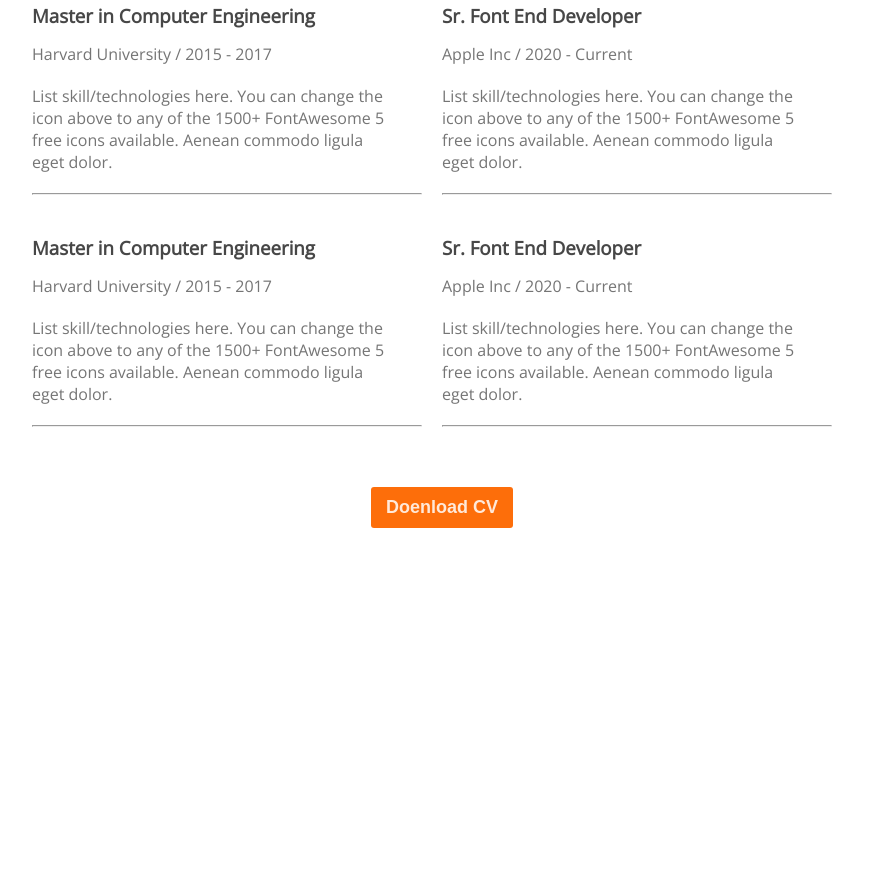
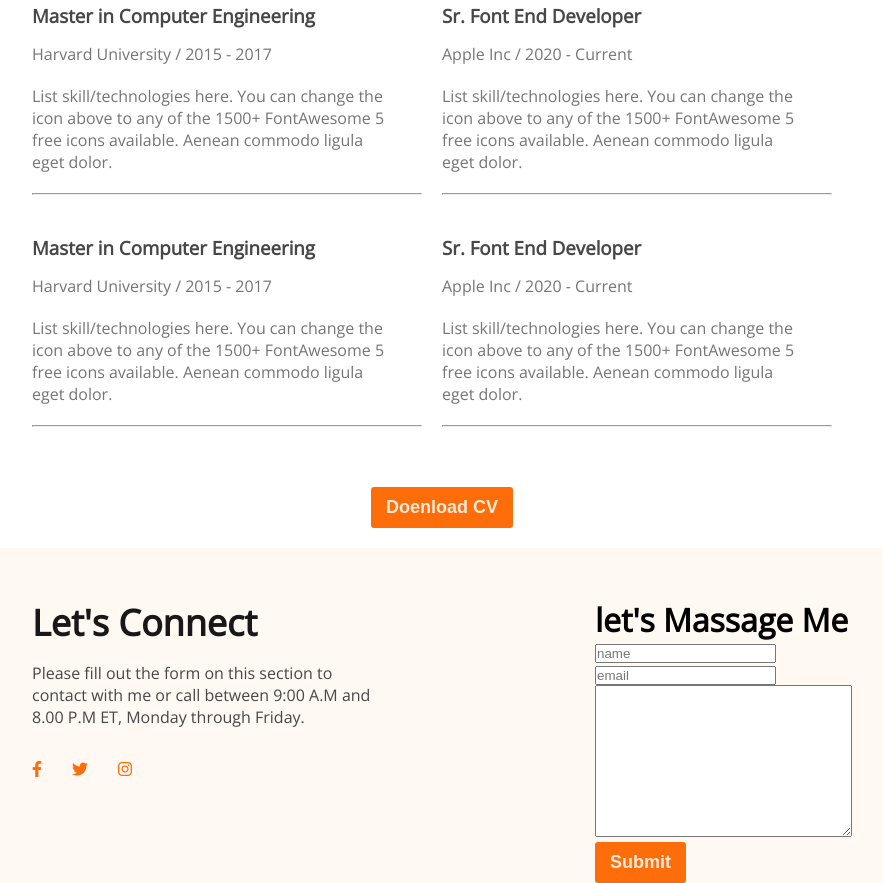
Before and after one commit to atikrahad/project-6, a plain HTML site: page index.html in a window 1280 px wide. Shown: the part 2057-2940 px from the top of the page, without its empty margins (198-1081 px from the left). Before the commit the page ends 2605 px from the top, so only its background shows below. Drawn offline with nearby package versions, Linux system fonts and the light colour scheme.

Commit message:
adding footer

```diff
--- a/css/style.css
+++ b/css/style.css
@@ -167,3 +167,41 @@ h1{
     justify-content: center;
     padding: 20px 0;
 }
+footer{
+
+    background-color: #FFF8F3;
+}
+.footers{
+    display: flex;
+    justify-content: space-between;
+    margin: 0 230px;
+    padding-top: 50px;
+}
+.connect h1{
+    color: #181818;
+    font-size: 36px;
+    font-weight: 700;
+    padding-bottom: 15px;
+
+}
+.connect p{
+    color: #474747;
+    font-size: 16px;
+    font-weight: 400;
+    padding: 0 15px 15px 0;
+    margin-right: 200px;
+}
+.connect ul{
+    display: flex;
+    gap:30px;
+    margin-top: 15px;
+}
+.connect ul li{
+    list-style: none;
+}
+.last-color{
+    color: #FD6E0A;
+}
+.massage-form{
+
+}
--- a/index.html
+++ b/index.html
@@ -11,6 +11,7 @@
       href="https://fonts.googleapis.com/css2?family=Open+Sans:ital,wght@0,400,600,800;1,800&display=swap"
       rel="stylesheet"
     />
+    <link rel="stylesheet" href="https://cdnjs.cloudflare.com/ajax/libs/font-awesome/6.4.0/css/all.min.css" integrity="sha512-iecdLmaskl7CVkqkXNQ/ZH/XLlvWZOJyj7Yy7tcenmpD1ypASozpmT/E0iPtmFIB46ZmdtAc9eNBvH0H/ZpiBw==" crossorigin="anonymous" referrerpolicy="no-referrer" />
   </head>
   <body>
     <header>
@@ -156,5 +157,29 @@
             </div>
         </section>
     </main>
+
+    <footer>
+        <div class="footers">
+            <div class="connect">
+                <h1>Let's Connect</h1>
+                <p>Please fill out the form on this section to contact with me or call between 9:00 A.M and 8.00 P.M ET, Monday through Friday.</p>
+                <ul>
+                    <li><a href="https://www.facebook.com/atik.rahat.10"><i class="fa-brands fa-facebook-f last-color"></i></a></li>
+                    <li><a href="#"></a><i class="fa-brands fa-twitter last-color"></i></li>
+                    <li><a href="#"></a><i class="fa-brands fa-instagram last-color"></i></li>
+                </ul>
+            </div>
+            <div class="massage-form">
+                <h1>let's Massage Me</h1>
+                <form action="">
+                    <input type="text" name="name" placeholder="name" required><br>
+                    <input type="email" name="email" placeholder="email" required><br>
+                    <textarea name="" id="" cols="30" rows="10"></textarea><br>
+                    <input type="submit" class="p-btn" value="Submit"><br>
+                </form>
+
+            </div>
+        </div>
+    </footer>
   </body>
 </html>
```
